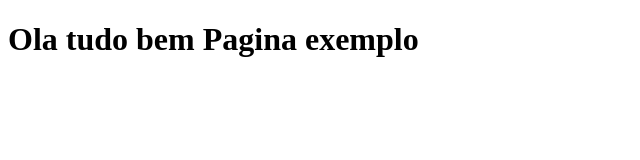
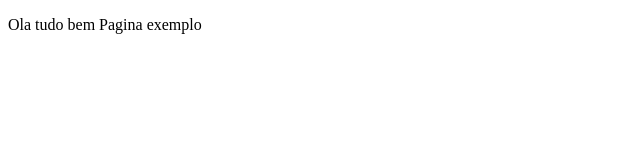
Before and after one commit to isaiasaltoe/aula-cineticajr, a plain HTML site: page index.html in a window 1280 px wide. Shown: the whole page, without its empty margins (0-640 px from the left). Drawn offline with Linux system fonts and the light colour scheme.

Commit message:
mudança no tamanho do texto

```diff
--- a/index.html
+++ b/index.html
@@ -6,6 +6,6 @@
     <title>Document</title>
 </head>
 <body>
-    <h1>Ola tudo bem Pagina exemplo</h1>
+    <p>Ola tudo bem Pagina exemplo</p>
 </body>
 </html>
```
